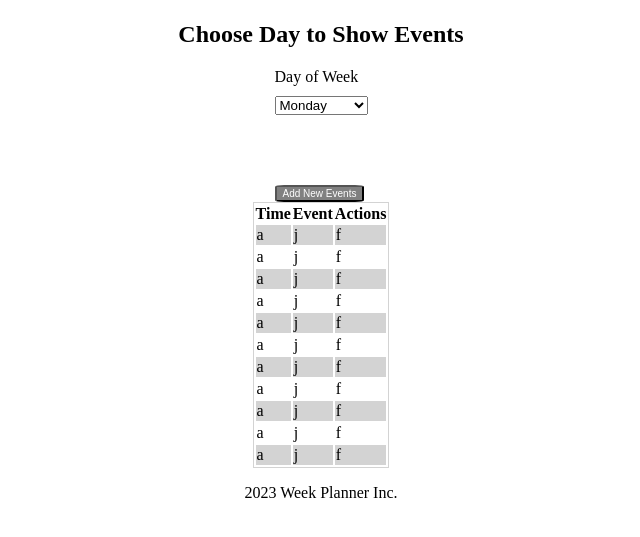
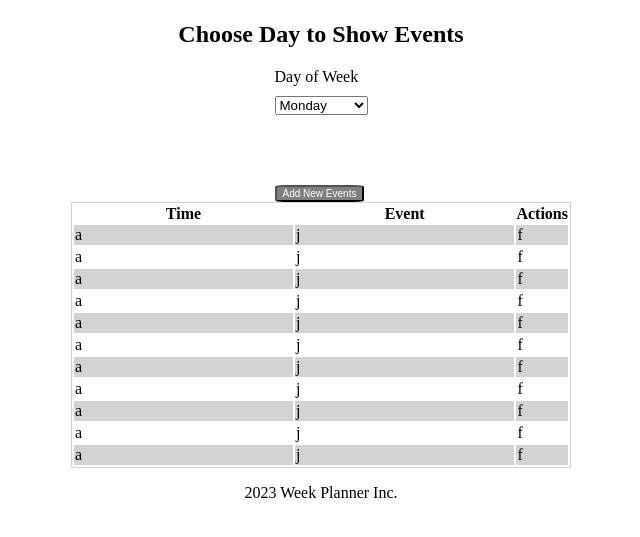
Before and after one commit to NangKTu/week-planner, a plain HTML site: page index.html in a window 1280 px wide. Shown: the part 87-624 px from the top of the page, without its empty margins (319-959 px from the left). Drawn offline with Linux system fonts and the light colour scheme.

Commit message:
table span

```diff
--- a/index.html
+++ b/index.html
@@ -24,8 +24,8 @@
     </select><br>
     <button>Add New Events</button>
   </div>
-  <div>
-    <table>
+  <div class="table">
+    <table style="width: 500px;">
       <thead>
         <tr>
           <th>Time</th>
--- a/styles.css
+++ b/styles.css
@@ -19,11 +19,6 @@ select {
 
 table {
   border: 1px solid lightgray;
-  width: 100%;
-}
-
-tr:nth-child(odd) {
-  background-color: lightgray;
 }
 
 th {
@@ -31,3 +26,17 @@ th {
   padding: 0;
   margin: 0;
 }
+
+/* td {
+  width: 50%;
+} */
+
+th,
+td,
+tr {
+  width: 50%;
+}
+
+tr:nth-child(odd) {
+  background-color: lightgray;
+}
```
